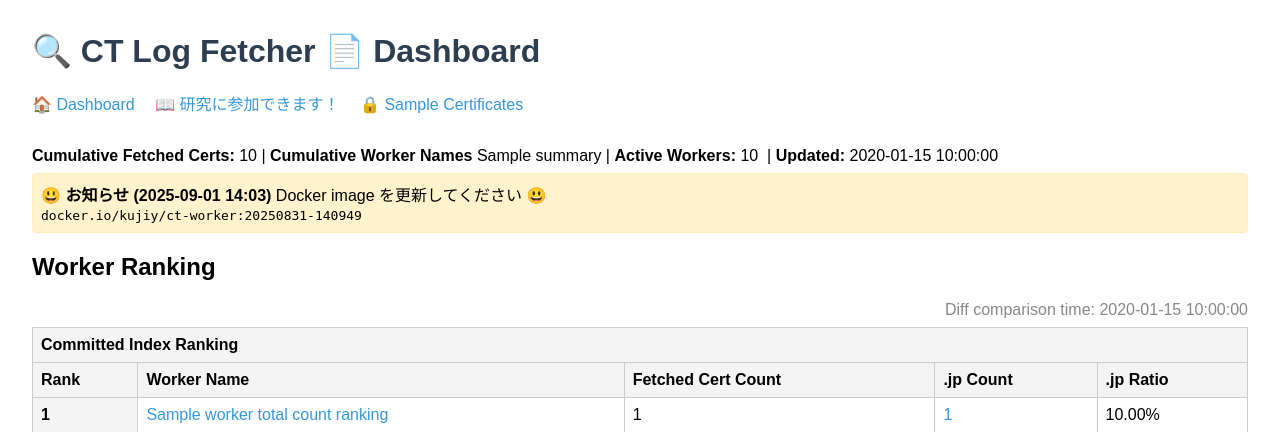
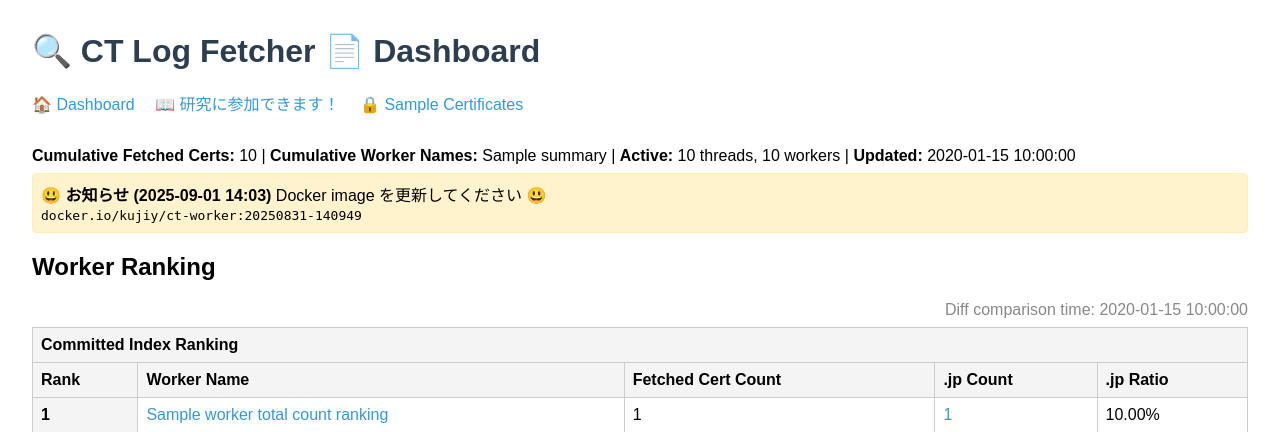
Before and after one commit to kujiy/ctlog-fetcher, a Python web app: template src/ui/templates/dashboard.html in a window 1280 px wide. Shown: the top 432 px of the page. Run offline with Jinja, Linux system fonts and the light colour scheme; the template is opened without the code that fills it: most values are stand-ins (such as "Sample title", 1, 10 or a date in 2020).

Commit message:
show the actual workers

```diff
--- a/src/manager_api/main.py
+++ b/src/manager_api/main.py
@@ -520,9 +520,11 @@ async def get_workers_status(db=Depends(get_async_session)):
             "start": w.start,
             "end": w.end
         })
+    threads = total_running_count or len([w for w in last_100 if w.status == JobStatus.RUNNING.value])
     return {
         "summary": {
-            "workers": total_running_count or len(workers),
+            "threads": threads,
+            "workers": int(threads / len(ORDERED_CATEGORIES)),
             "recent_worker_names": len(set(w['worker_name'] for w in workers)),
             "last_updated": last_100[0].last_ping.isoformat() if last_100 and last_100[0].last_ping else "-",
         },
--- a/src/ui/main.py
+++ b/src/ui/main.py
@@ -218,7 +218,6 @@ async def _dashboard_workers_status(client, round_trip_time, summary, workers):
             workers_data = workers_resp.json()
             workers = workers_data.get("workers", [])
             summary.update(workers_data.get("summary", {}))
-            summary["workers"] = sum(1 for w in workers if w.get("status") == "running")
     except Exception as e:
         round_trip_time.append({"api_name": "workers_status", "rtt": None, "error": str(e)})
         summary["workers_status_error"] = str(e)
--- a/src/ui/templates/dashboard.html
+++ b/src/ui/templates/dashboard.html
@@ -40,8 +40,8 @@
     <section>
         <!-- Summary Section: Numbers are displayed with commas every three digits -->
         <b>Cumulative Fetched Certs:</b> {{ "{:,}".format(summary.total) }} |
-        <b>Cumulative Worker Names</b> {{ summary.cumulative_worker_names }} |
-        <b>Active Workers:</b> {{ "{:,}".format(summary.workers) }} &nbsp;|
+        <b>Cumulative Worker Names:</b> {{ summary.cumulative_worker_names }} |
+        <b>Active:</b> {{ "{:,}".format(summary.threads) }} threads, {{ "{:,}".format(summary.workers) }} workers&nbsp;|
         <b>Updated: </b> {{ summary.last_updated }}
         <div style="margin-top: 0.5em; margin-bottom: 0.5em; padding: 0.5em; background: #fff3cd; border: 1px solid #ffeeba; border-radius: 4px;">
             <b>😃 お知らせ (2025-09-01 14:03)</b> Docker image を更新してください 😃<br>
```
